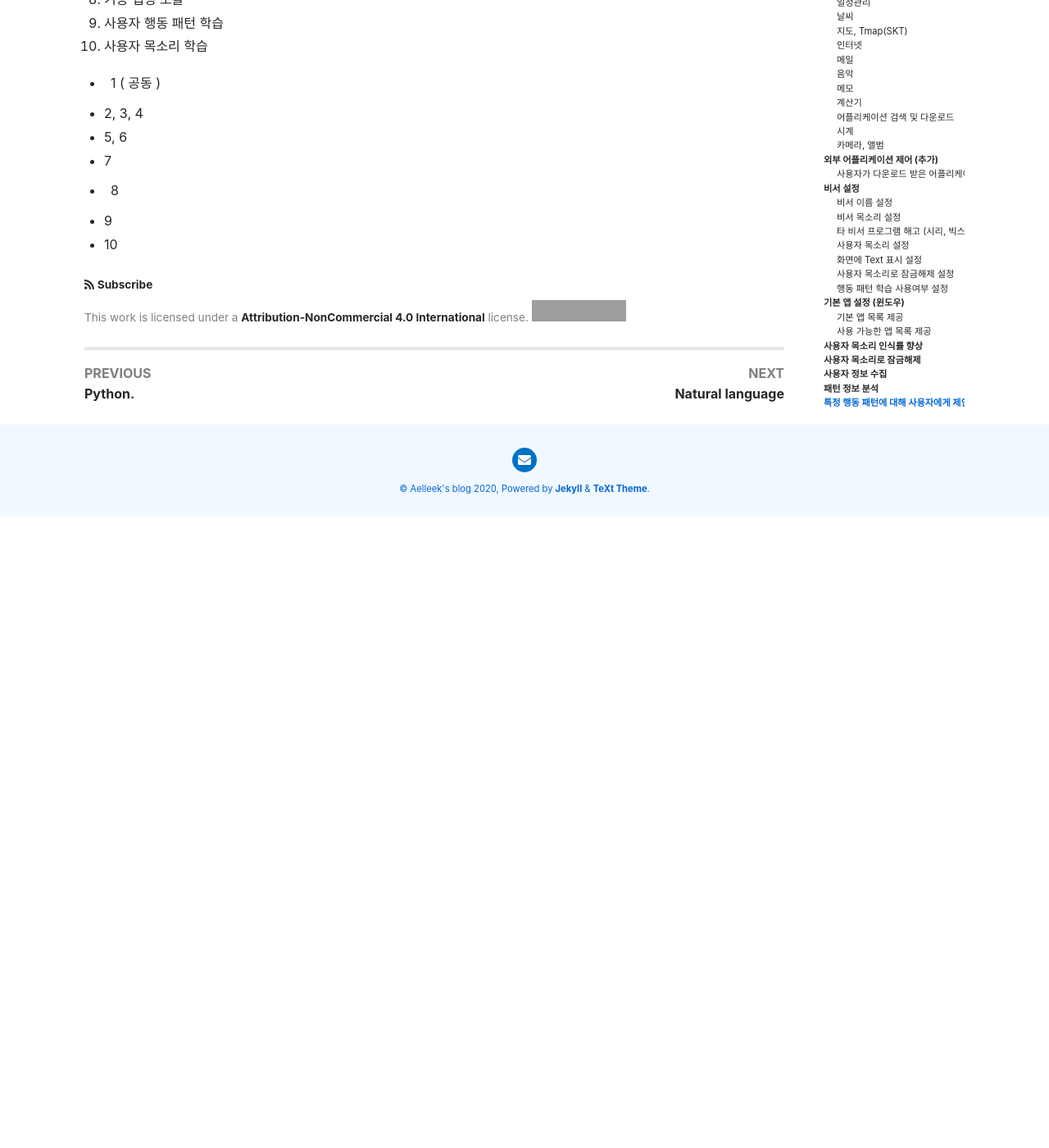
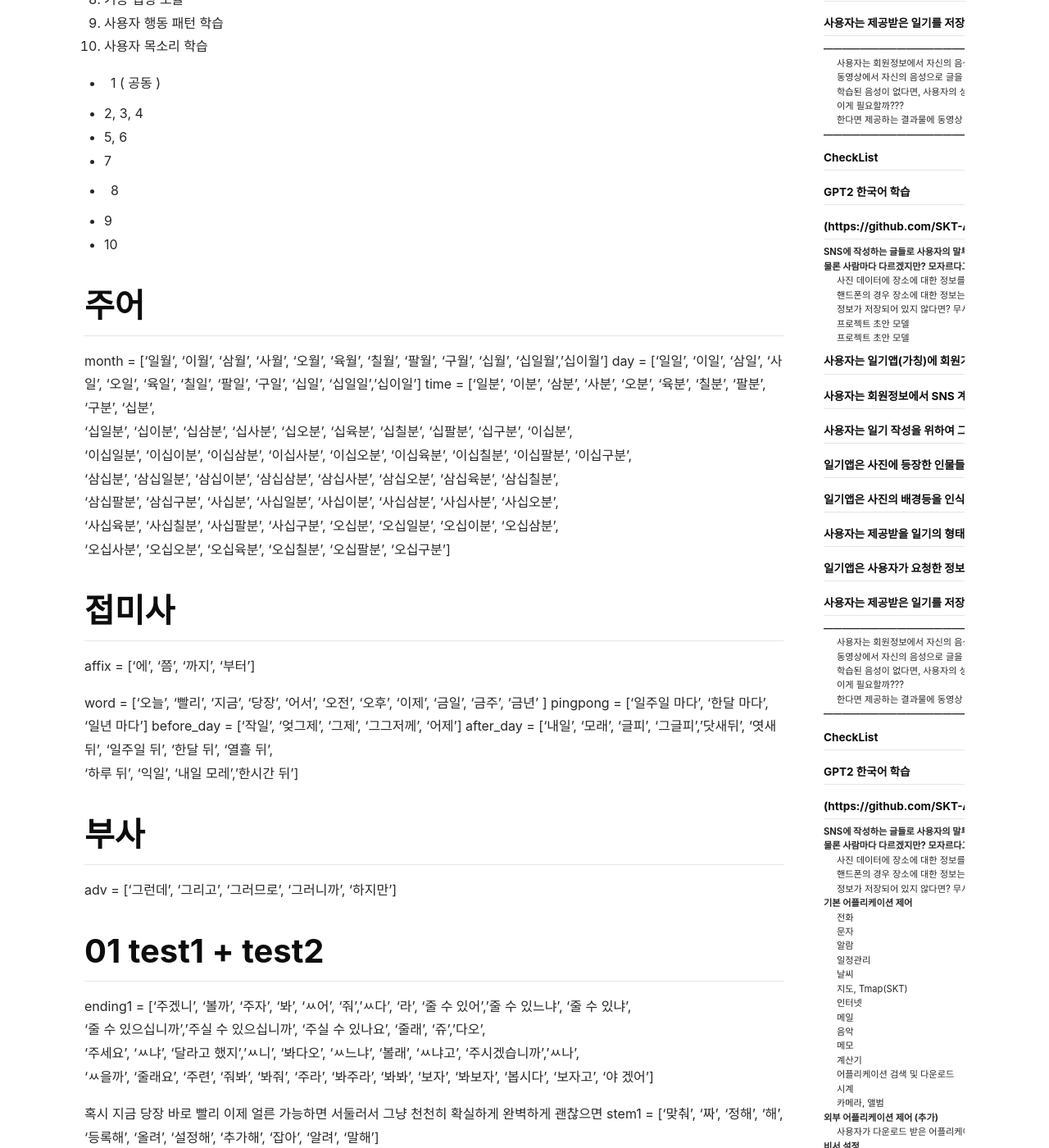
Before and after one commit to Aelleek/aelleek.github.io, a Jekyll site: the page built from _posts/2020-12-17-ProjectIdea.md, in a window 1280 px wide and 1400 px high, scrolled down 18699 px. Shown: the whole window at 82% size. Built offline with Jekyll 4.4.1, drawn with Linux system fonts in a browser that asks for light colours; nearby versions of some CDN libraries; before the commit the page ends 19329 px from its top, so only the background shows below that; some of the changed text lies outside the part shown; grey boxes are pictures that could not be loaded.

Commit message:
Update ProjectIdea

```diff
--- a/_posts/2020-12-17-ProjectIdea.md
+++ b/_posts/2020-12-17-ProjectIdea.md
@@ -612,3 +612,54 @@ funclist.txt -> 함수 리스트 ( 함수명, 매개변수 개수, 매개변수
 
 - 9
 - 10
+
+
+
+
+
+
+
+# 주어
+month = ['일월', '이월', '삼월', '사월', '오월', '육월', '칠월', '팔월', '구월', '십월', '십일월','십이월']
+day = ['일일', '이일', '삼일', '사일', '오일', '육일', '칠일', '팔일', '구일', '십일', '십일일','십이일']
+time = ['일분', '이분', '삼분', '사분', '오분', '육분', '칠분', '팔분', '구분', '십분',\
+        '십일분', '십이분', '십삼분', '십사분', '십오분', '십육분', '십칠분', '십팔분', '십구분', '이십분',\
+        '이십일분', '이십이분', '이십삼분', '이십사분', '이십오분', '이십육분', '이십칠분', '이십팔분', '이십구분',\
+        '삼십분', '삼십일분', '삼십이분', '삼십삼분', '삼십사분', '삼십오분', '삼십육분', '삼십칠분',\
+        '삼십팔분', '삼십구분', '사십분', '사십일분', '사십이분', '사십삼분', '사십사분', '사십오분', \
+        '사십육분', '사십칠분', '사십팔분', '사십구분', '오십분', '오십일분', '오십이분', '오십삼분',\
+        '오십사분', '오십오분', '오십육분', '오십칠분', '오십팔분', '오십구분']
+
+# 접미사
+affix = ['에', '쯤', '까지', '부터']
+
+word = ['오늘', '빨리', '지금', '당장', '어서', '오전', '오후', '이제', '금일',  '금주', '금년' ]
+pingpong = ['일주일 마다', '한달 마다', '일년 마다']
+before_day = ['작일', '엊그제', '그제', '그그저께', '어제']
+after_day = ['내일', '모래', '글피', '그글피','닷새뒤', '엿새뒤', '일주일 뒤', '한달 뒤', '열흘 뒤', \
+             '하루 뒤', '익일',  '내일 모레','한시간 뒤']
+# 부사
+adv = ['그런데', '그리고', '그러므로', '그러니까', '하지만']
+
+# 01 test1 + test2
+ending1 = ['주겠니', '볼까', '주자', '봐', 'ㅆ어', '줘','ㅆ다', '라', '줄 수 있어','줄 수 있느냐', '줄 수 있냐',\
+         '줄 수 있으십니까','주실 수 있으십니까', '주실 수 있나요', '줄래', '쥬','다오',\
+         '주세요', 'ㅆ냐', '달라고 했지','ㅆ니', '봐다오', 'ㅆ느냐', '볼래', 'ㅆ냐고', '주시겠습니까','ㅆ나',\
+        'ㅆ을까', '줄래요', '주련', '줘봐', '봐줘', '주라', '봐주라', '봐봐', '보자', '봐보자', '봅시다', '보자고', '야 겠어']
+
+혹시 지금 당장 바로 빨리 이제 얼른 가능하면 서둘러서 그냥 천천히 확실하게 완벽하게 괜찮으면
+stem1 = ['맞춰', '짜', '정해', '해', '등록해', '올려', '설정해', '추가해', '잡아', '알려', '말해']
+# 깨워줘 울려줘 울어줘
+object_w = ['춤추러 가기', '노래 부르러 가기', '운동하러 가기', '등산하러 가기', '빨래하기', '청소하기', '공부하기',\
+           '게임하기', '산책하기', '시내 가기', '에버랜드 가기', '과일 사오기', '학교가기', '치과가기', '물마시기',\
+           '학원가기', '식물에 물주기']
+
+
+
+object_w = ['일정', '스캐줄',]
+
+
+
+플라스크 쓰레드 생성할때
+한개를 생성하고 싶은데 두개가 생성되는 경우가 있다.
+구현할때 확인할것.
```
Also changed, not shown: documents/Machine Learning/_posts/2021-01-15-Machine Learning.md (line endings or trailing spaces).
